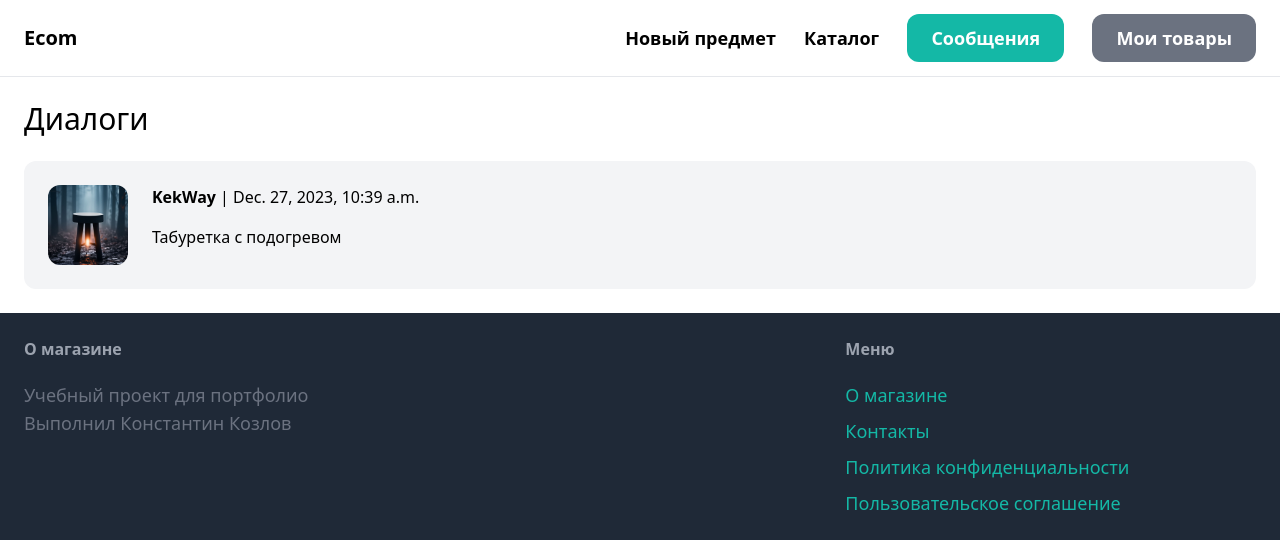
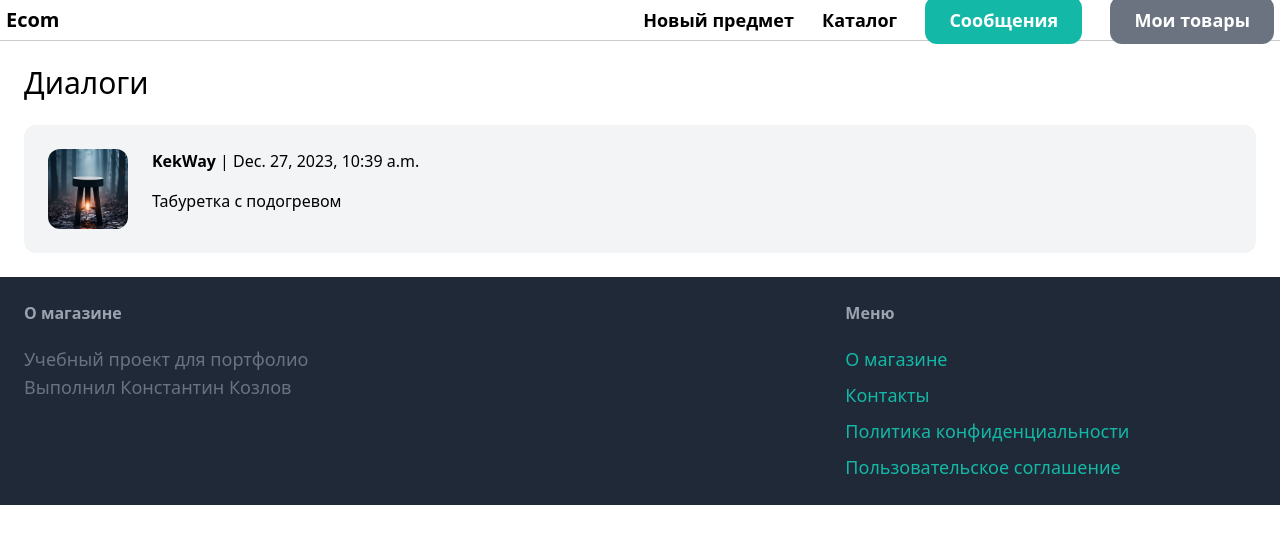
Before and after one commit to ThisIsKekWay/marketplace, a Django app: page /inbox/ in a window 1280 px wide. Shown: the top 540 px of the page. Run offline with Django 5.2, Linux system fonts and the light colour scheme; a user stored in the database is signed in; data comes from the database, SQL or seed files in the repository; some libraries are stand-ins or nearby versions.

Commit message:
added static, trying to make it work

```diff
--- a/Ecom/core/templates/core/base.html
+++ b/Ecom/core/templates/core/base.html
@@ -1,13 +1,15 @@
+{% load static %}
 <!DOCTYPE html>
 <html lang="en">
 <head>
     <meta charset="UTF-8">
     <meta name="viewport" content="width=device-width, initial-scale=1.0">
     <script src="https://cdn.tailwindcss.com"></script>
+    <link rel="stylesheet" href="{% static 'css/style_base.css' %}">
     <title>{% block title %} {% endblock %} | Ecom </title>
 </head>
 <body>
-<nav class="py-6 px-6 flex justify-between items-center border-b border-gray-200">
+<nav class="nav_menu">
     <a href="/" class="text-xl font-semibold">Ecom</a>
     <div class="space-x-6">
         <a href="{%  url 'item:new' %}" class="text-lg font-semibold hover:text-gray-500">Новый предмет</a>
--- /dev/null
+++ b/Ecom/static/css/style_base.css
@@ -0,0 +1,10 @@
+.nav_menu {
+    padding-top: 6px;
+    padding-bottom: 6px;
+    padding-left: 6px;
+    padding-right: 6px;
+    display: flex;
+    justify-content: space-between;
+    align-items: center;
+    border-bottom: 1px solid #ccc;
+}
```
Also changed, not shown: Ecom/Ecom/settings.py (+6 -2 lines).
